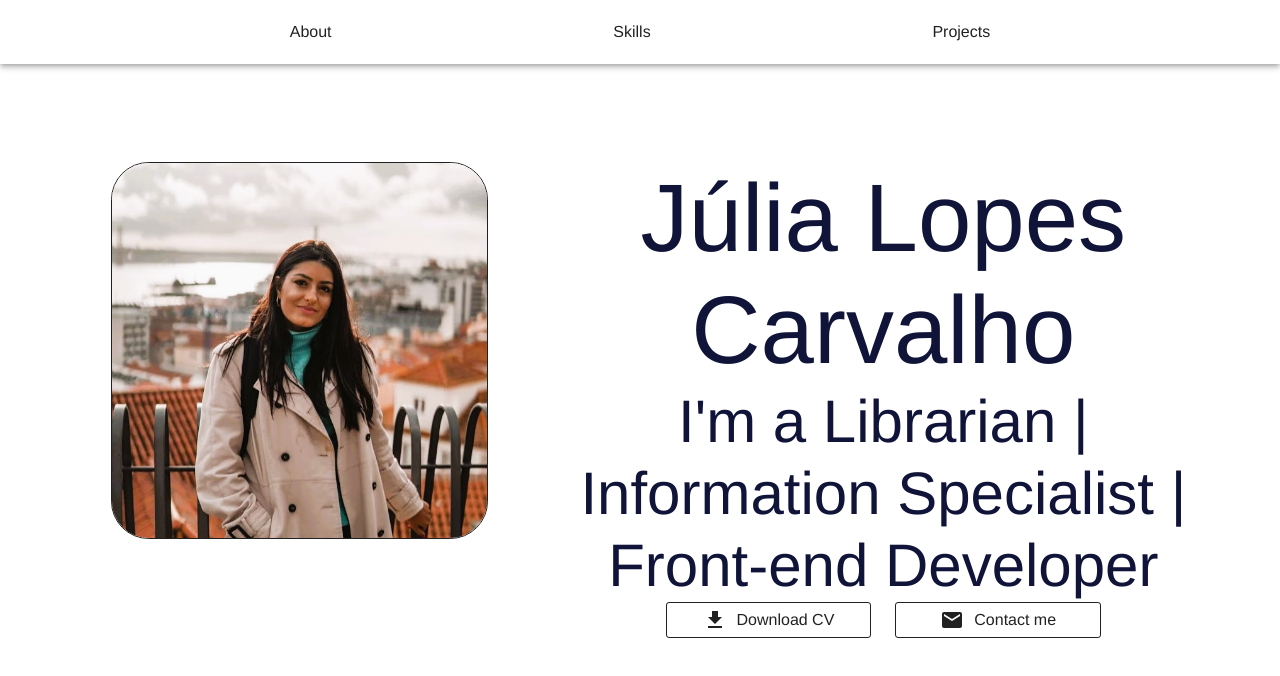
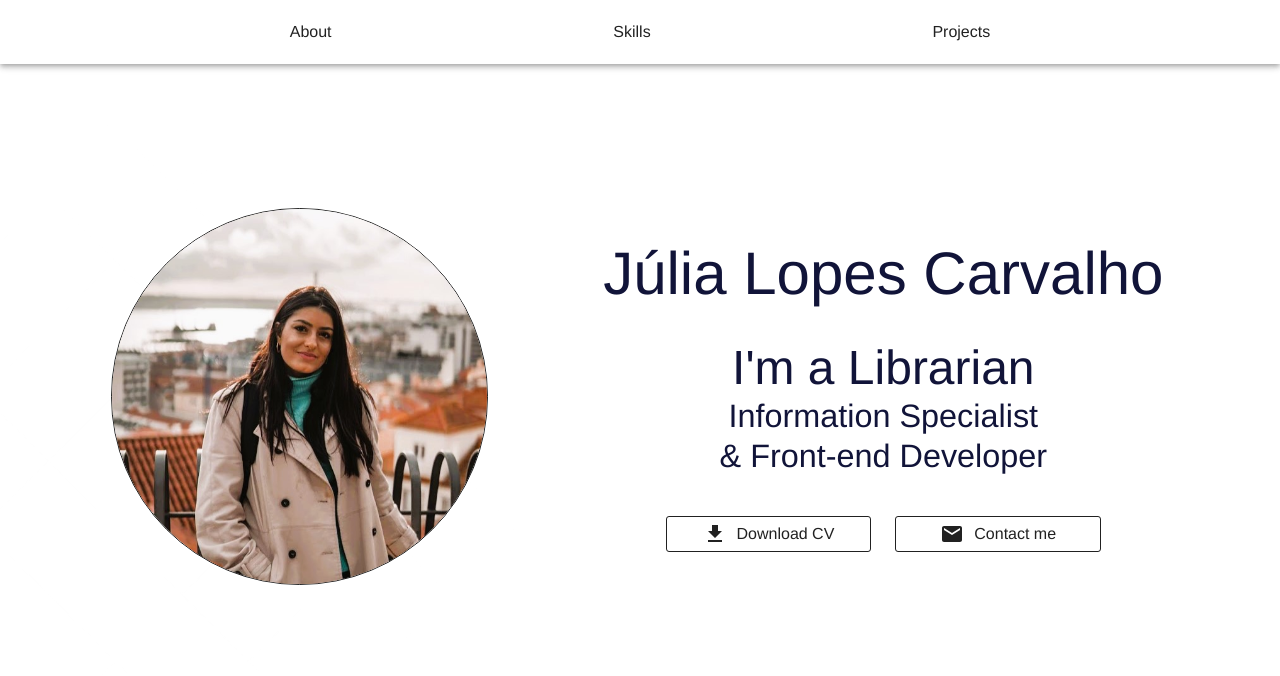
Before and after one commit to julopwz/my-portfoliolopwz, a React (Vite) app in the folder cvportfolio/: page / in a window 1280 px wide. Shown: the top 676 px of the page. Built offline with nearby package versions, Linux system fonts and the light colour scheme.

Commit message:
button onclick

```diff
--- a/cvportfolio/src/componentes/StyledButton/StyledButton.tsx
+++ b/cvportfolio/src/componentes/StyledButton/StyledButton.tsx
@@ -3,9 +3,10 @@ import { ReactNode } from "react"
 
 interface StyledButtonProps {
     children: ReactNode
+    onClick: () => void
 }
 
-const StyledButton: React.FC<StyledButtonProps> = ({ children }) => {
+const StyledButton: React.FC<StyledButtonProps> = ({ children, onClick }) => {
 
     const StyledButton = styled("button")(({ theme }) => ({
         backgroundColor: "transparent",
@@ -25,7 +26,7 @@ const StyledButton: React.FC<StyledButtonProps> = ({ children }) => {
 
     return (
         <>
-            <StyledButton>
+            <StyledButton onClick = {onClick}>
                 {children}
             </StyledButton>
         </>
--- a/cvportfolio/src/pages/Home/sections/Hero/Hero.tsx
+++ b/cvportfolio/src/pages/Home/sections/Hero/Hero.tsx
@@ -19,7 +19,7 @@ function Hero() {
 
     const StyledImg = styled("img")(() => ({
         width: "80%",
-        borderRadius: "10%",
+        borderRadius: "80%",
         border: `1px solid ${theme.palette.primary.contrastText}`
     }));
 
@@ -39,11 +39,13 @@ function Hero() {
                     </Grid>
                     <Grid size={{ xs: 12, md: 7 }}>
 
-                        <Typography color="secondary" variant="h1" textAlign="center">Júlia Lopes Carvalho</Typography>
-                        <Typography color="secondary" variant="h2" textAlign="center">I'm a Librarian | Information Specialist | Front-end Developer</Typography>
-                        <Grid container display={"flex"} justifyContent={"center"} spacing={3}>
+                        <Typography color="secondary" variant="h2" textAlign="center" margin={"30px"}>Júlia Lopes Carvalho</Typography>
+                        <Typography color="secondary" variant="h3" textAlign="center">I'm a Librarian </Typography>
+                        <Typography color="secondary" variant="h4" textAlign="center"> Information Specialist </Typography>
+                        <Typography color="secondary" variant="h4" textAlign="center"> & Front-end Developer</Typography>
+                        <Grid container display={"flex"} justifyContent={"center"} spacing={3} marginTop={"40px"}>
                             <Grid size={{ xs: 12, md: 4 }} display={"flex"} justifyContent={"center"}>
-                                <StyledButton>
+                                <StyledButton onClick = {() => console.log("downlload")}>
                                     <FileDownloadIcon />
                                     <Typography>
                                         Download CV
@@ -51,7 +53,7 @@ function Hero() {
                                 </StyledButton>
                             </Grid>
                             <Grid size={{ xs: 12, md: 4 }} display={"flex"} justifyContent={"center"}>
-                                <StyledButton>
+                                <StyledButton onClick = {() => console.log("downlload")}>
                                     <EmailIcon />
                                     <Typography>
                                         Contact me
```
